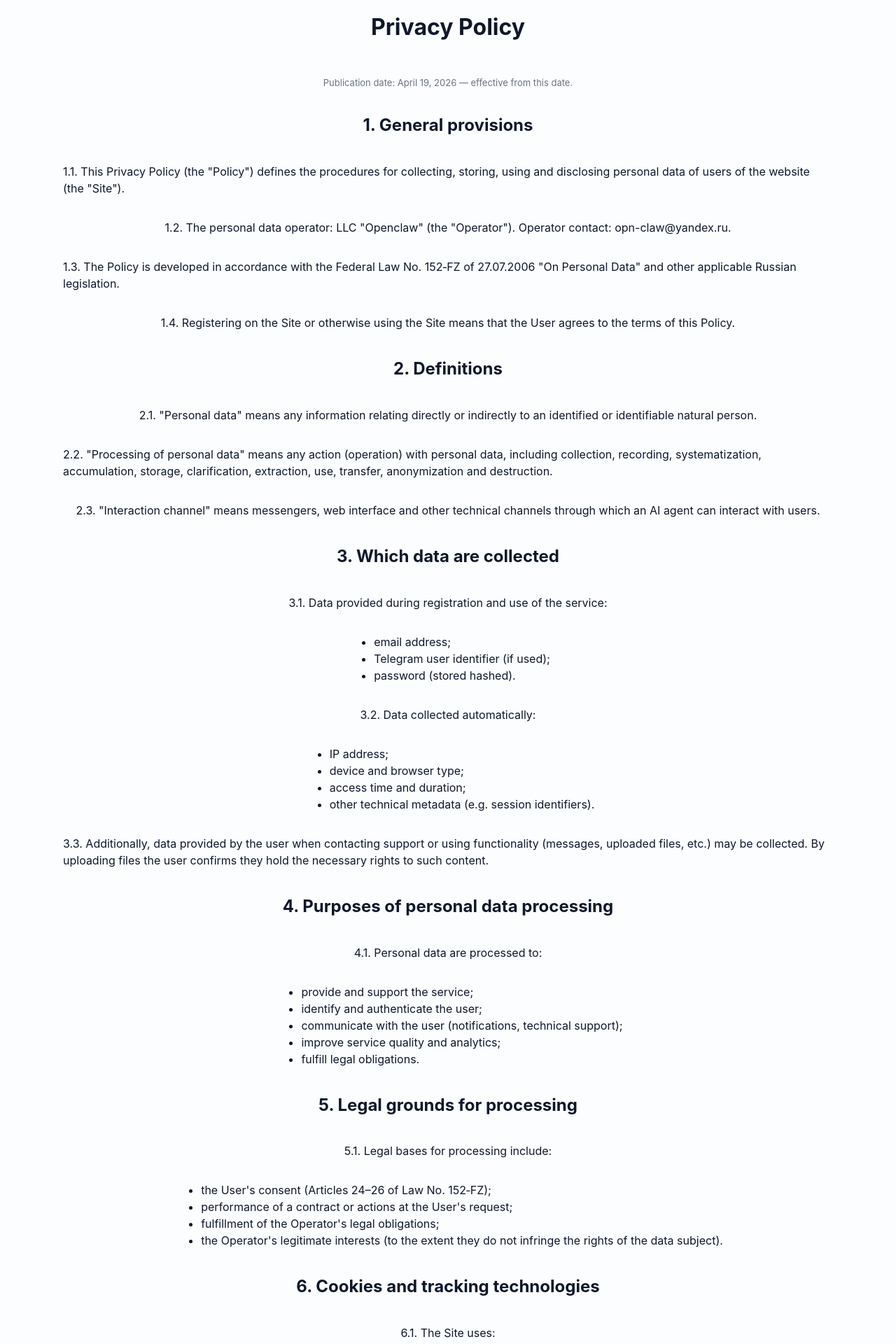
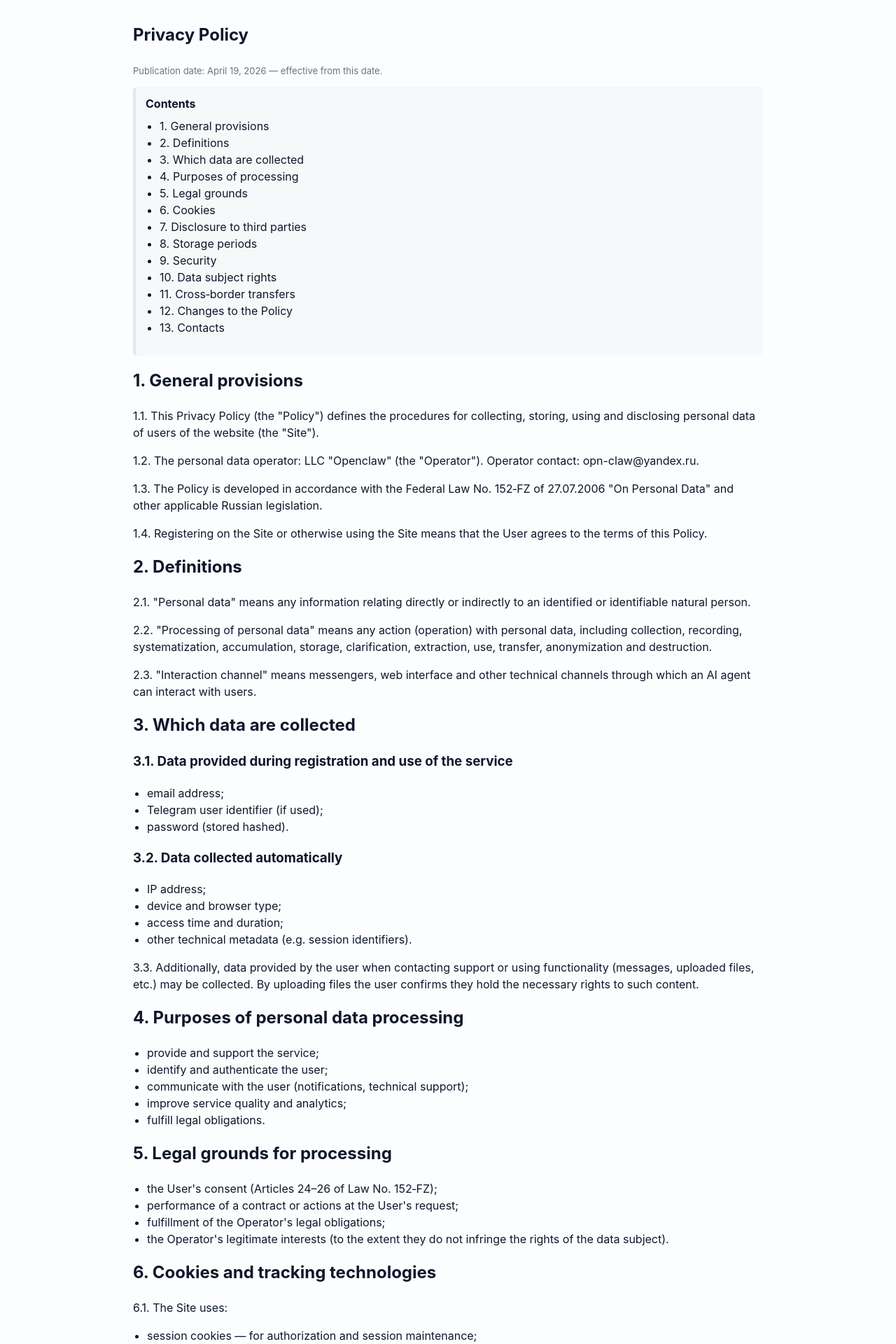
Before and after one commit to novaaurelis/nova-ai-agents-site-backup, a Next.js app: page /en/privacy in a window 1280 px wide. Shown: the part 160-2080 px from the top of the page at 70% size. Built offline with nearby package versions, Linux system fonts and the light colour scheme.

Commit message:
style: improve privacy policy layout (EN)

```diff
--- a/pages/en/privacy.js
+++ b/pages/en/privacy.js
@@ -6,38 +6,68 @@ export default function EnPrivacy(){
     <div>
       <Header/>
       <main className="container">
+        <article className="policy">
+          <header className="policy-header">
             <h1>Privacy Policy</h1>
-        <p className="muted">Publication date: April 19, 2026 — effective from this date.</p>
+            <p className="muted"><time dateTime="2026-04-19">Publication date: April 19, 2026</time> — effective from this date.</p>
+          </header>
 
+          <nav className="toc" aria-label="Table of contents">
+            <strong>Contents</strong>
+            <ul>
+              <li><a href="#general">1. General provisions</a></li>
+              <li><a href="#terms">2. Definitions</a></li>
+              <li><a href="#collected">3. Which data are collected</a></li>
+              <li><a href="#purposes">4. Purposes of processing</a></li>
+              <li><a href="#legal">5. Legal grounds</a></li>
+              <li><a href="#cookies">6. Cookies</a></li>
+              <li><a href="#third">7. Disclosure to third parties</a></li>
+              <li><a href="#storage">8. Storage periods</a></li>
+              <li><a href="#security">9. Security</a></li>
+              <li><a href="#rights">10. Data subject rights</a></li>
+              <li><a href="#cross">11. Cross‑border transfers</a></li>
+              <li><a href="#changes">12. Changes to the Policy</a></li>
+              <li><a href="#contacts">13. Contacts</a></li>
+            </ul>
+          </nav>
+
+          <section id="general">
             <h2>1. General provisions</h2>
             <p>1.1. This Privacy Policy (the "Policy") defines the procedures for collecting, storing, using and disclosing personal data of users of the website (the "Site").</p>
             <p>1.2. The personal data operator: LLC "Openclaw" (the "Operator"). Operator contact: opn-claw@yandex.ru.</p>
             <p>1.3. The Policy is developed in accordance with the Federal Law No. 152‑FZ of 27.07.2006 "On Personal Data" and other applicable Russian legislation.</p>
             <p>1.4. Registering on the Site or otherwise using the Site means that the User agrees to the terms of this Policy.</p>
+          </section>
 
+          <section id="terms">
             <h2>2. Definitions</h2>
             <p>2.1. "Personal data" means any information relating directly or indirectly to an identified or identifiable natural person.</p>
             <p>2.2. "Processing of personal data" means any action (operation) with personal data, including collection, recording, systematization, accumulation, storage, clarification, extraction, use, transfer, anonymization and destruction.</p>
             <p>2.3. "Interaction channel" means messengers, web interface and other technical channels through which an AI agent can interact with users.</p>
+          </section>
 
+          <section id="collected">
             <h2>3. Which data are collected</h2>
-        <p>3.1. Data provided during registration and use of the service:</p>
+            <h3>3.1. Data provided during registration and use of the service</h3>
             <ul>
               <li>email address;</li>
               <li>Telegram user identifier (if used);</li>
               <li>password (stored hashed).</li>
             </ul>
-        <p>3.2. Data collected automatically:</p>
+
+            <h3>3.2. Data collected automatically</h3>
             <ul>
               <li>IP address;</li>
               <li>device and browser type;</li>
               <li>access time and duration;</li>
               <li>other technical metadata (e.g. session identifiers).</li>
             </ul>
+
             <p>3.3. Additionally, data provided by the user when contacting support or using functionality (messages, uploaded files, etc.) may be collected. By uploading files the user confirms they hold the necessary rights to such content.</p>
+          </section>
 
+          <section id="purposes">
             <h2>4. Purposes of personal data processing</h2>
-        <p>4.1. Personal data are processed to:</p>
             <ul>
               <li>provide and support the service;</li>
               <li>identify and authenticate the user;</li>
@@ -45,16 +75,19 @@ export default function EnPrivacy(){
               <li>improve service quality and analytics;</li>
               <li>fulfill legal obligations.</li>
             </ul>
+          </section>
 
+          <section id="legal">
             <h2>5. Legal grounds for processing</h2>
-        <p>5.1. Legal bases for processing include:</p>
             <ul>
               <li>the User's consent (Articles 24–26 of Law No. 152‑FZ);</li>
               <li>performance of a contract or actions at the User's request;</li>
               <li>fulfillment of the Operator's legal obligations;</li>
               <li>the Operator's legitimate interests (to the extent they do not infringe the rights of the data subject).</li>
             </ul>
+          </section>
 
+          <section id="cookies">
             <h2>6. Cookies and tracking technologies</h2>
             <p>6.1. The Site uses:</p>
             <ul>
@@ -62,8 +95,9 @@ export default function EnPrivacy(){
               <li>analytics cookies — to collect anonymized visit statistics (for example, Yandex.Metrica and/or Google Analytics).</li>
             </ul>
             <p>6.2. The user can disable cookies in the browser settings, but some features of the Service may become unavailable.</p>
-        <p>6.3. Third‑party scripts/plugins (CDNs, analytics) may operate on the Site — they may collect data according to their own policies.</p>
+          </section>
 
+          <section id="third">
             <h2>7. Disclosure to third parties and processors</h2>
             <p>7.1. The Operator does not sell personal data. Disclosure is possible only in the following cases:</p>
             <ul>
@@ -71,7 +105,9 @@ export default function EnPrivacy(){
               <li>to contractors and service providers (hosting, analytics, mailing) to the extent necessary to provide services; such contractors are required to ensure confidentiality and data protection.</li>
             </ul>
             <p>7.2. Personal data are not disclosed to third parties for advertising purposes without separate consent.</p>
+          </section>
 
+          <section id="storage">
             <h2>8. Storage and retention periods</h2>
             <p>8.1. Personal data are stored for the time necessary to achieve processing purposes and in accordance with Russian legislation.</p>
             <p>8.2. Example retention periods:</p>
@@ -79,11 +115,15 @@ export default function EnPrivacy(){
               <li>account data — until account deletion by the user;</li>
               <li>access logs and service logs — up to 1 year.</li>
             </ul>
+          </section>
 
+          <section id="security">
             <h2>9. Data security</h2>
             <p>9.1. The administration implements organizational and technical measures to protect personal data: password hashing, access restrictions, HTTPS, backups, etc.</p>
             <p>9.2. Absolute security cannot be guaranteed. In case of a data breach the Operator will notify affected users and competent authorities as required by law.</p>
+          </section>
 
+          <section id="rights">
             <h2>10. Data subject rights</h2>
             <p>10.1. The user has the right to:</p>
             <ul>
@@ -94,15 +134,41 @@ export default function EnPrivacy(){
               <li>file a complaint with the competent authority (Roskomnadzor).</li>
             </ul>
             <p>10.2. To exercise these rights, the user may send a request to: opn-claw@yandex.ru. Requests are processed in accordance with the law.</p>
+          </section>
 
+          <section id="cross">
             <h2>11. Cross‑border transfers</h2>
             <p>11.1. If necessary, personal data may be transferred outside the Russian Federation to service providers. In such cases, the Operator ensures protection measures and compliance with applicable law.</p>
+          </section>
 
+          <section id="changes">
             <h2>12. Changes to the Policy</h2>
             <p>12.1. The Operator reserves the right to amend the Policy. The current version is published at: https://opn-claw.pro/policy (or another URL).</p>
             <p>12.2. Continued use of the Site after changes constitutes acceptance of the new version.</p>
+          </section>
+
+          <aside id="contacts" className="contacts">
+            <h3>Contacts</h3>
+            <p>For questions about personal data processing and to exercise rights contact:</p>
+            <ul>
+              <li>e‑mail: <a href="mailto:opn-claw@yandex.ru">opn-claw@yandex.ru</a></li>
+            </ul>
+          </aside>
 
           <p style={{marginTop:20}}><Link href="/en">← Home</Link></p>
+        </article>
+
+        <style jsx>{`
+          .policy { max-width: 900px; margin: 18px auto; padding: 0 18px; }
+          .policy-header { margin-bottom: 12px; }
+          .toc { background: #f7f8fa; border-left: 4px solid #e6e6e6; padding: 12px 14px; margin: 8px 0 18px; border-radius: 6px; }
+          .toc ul { margin: 8px 0 0; padding-left: 18px; }
+          .toc a { color: inherit; text-decoration: none; }
+          .policy h2 { margin-top: 18px; }
+          .policy ul { margin: 8px 0 16px; padding-left: 20px; }
+          .contacts { background:#fbfbfb; border:1px solid #eee; padding:12px; margin:18px 0; border-radius:6px }
+          @media (max-width: 640px) { .policy { padding: 0 12px } }
+        `}</style>
       </main>
     </div>
   )
```
Lines whose indentation alone changed are shown as unchanged.
